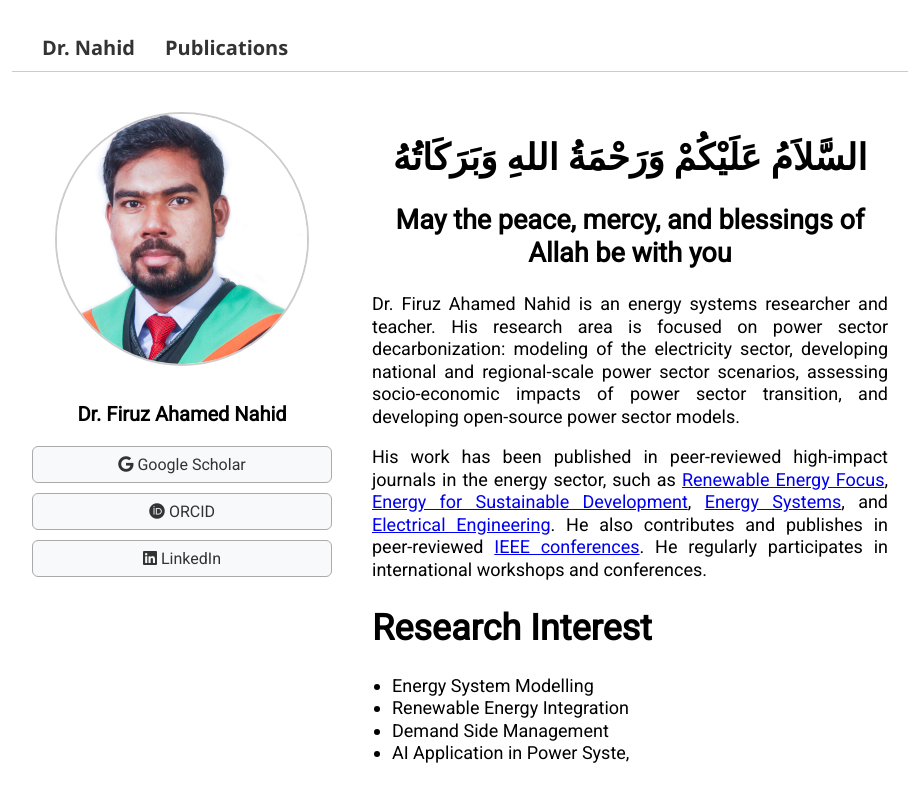
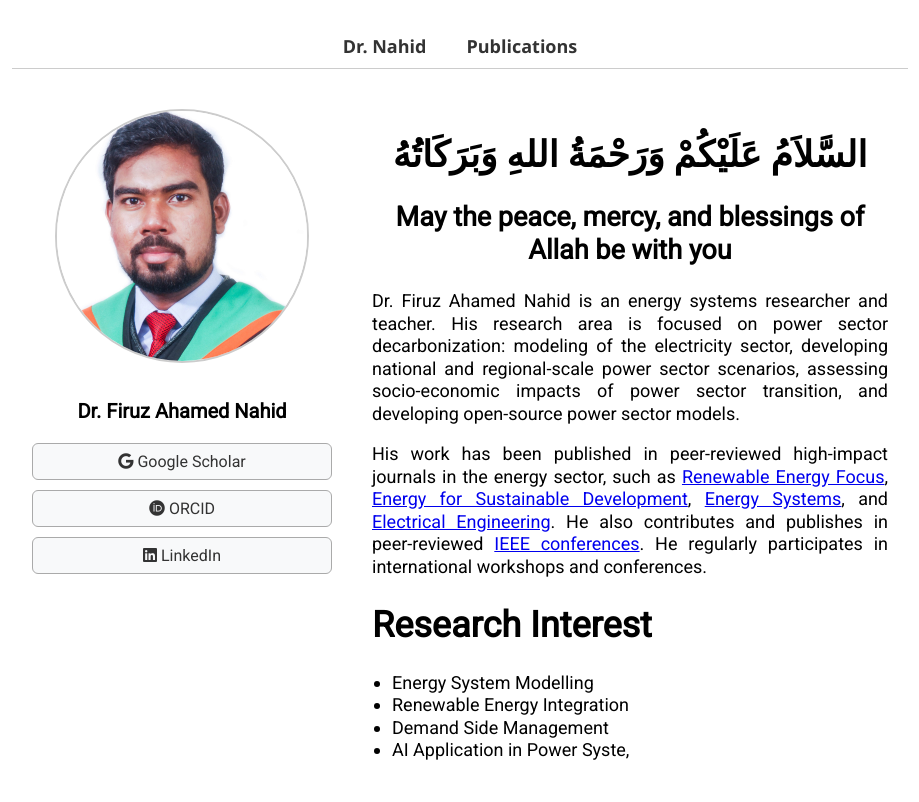
Before and after one commit to FiruzAhamed/firuzahamed.github.io, a Jekyll site: the page built from index.md, in a window 1280 px wide. Shown: the top 802 px of the page, without its empty margins (180-1099 px from the left). Built offline with Jekyll 4.4.1, drawn with Linux system fonts in a browser that asks for light colours.

Commit message:
Update style.css

```diff
--- a/assets/css/style.css
+++ b/assets/css/style.css
@@ -77,38 +77,42 @@ body {
   text-align: center;
 }
 
-/* Clean and bold horizontal top nav */
 .top-nav {
   background-color: #ffffff;
   border-bottom: 1px solid #ccc;
-  padding: 10px 30px;
+  padding: 10px 20px;
   display: flex;
-  justify-content: flex-start;
+  justify-content: center;
   align-items: center;
   font-weight: bold;
   font-family: 'Segoe UI', Tahoma, Geneva, Verdana, sans-serif;
-  position: sticky;
+  position: sticky;  /* Keeps nav stuck to top */
   top: 0;
-  z-index: 100;
+  z-index: 999;
+  overflow-x: auto;  /* Allows horizontal scrolling if needed on small screens */
+  white-space: nowrap;
 }
 
 .top-nav ul {
   list-style: none;
   display: flex;
-  gap: 30px;
+  flex-wrap: nowrap;
+  gap: 20px;
   margin: 0;
   padding: 0;
 }
 
 .top-nav li {
-  display: inline;
+  display: inline-block;
 }
 
 .top-nav a {
   text-decoration: none;
   color: #333;
-  font-size: 20px;
+  font-size: 18px;
   font-weight: bold;
+  padding: 5px 10px;
+  white-space: nowrap;
 }
 
 .top-nav a:hover {
```
